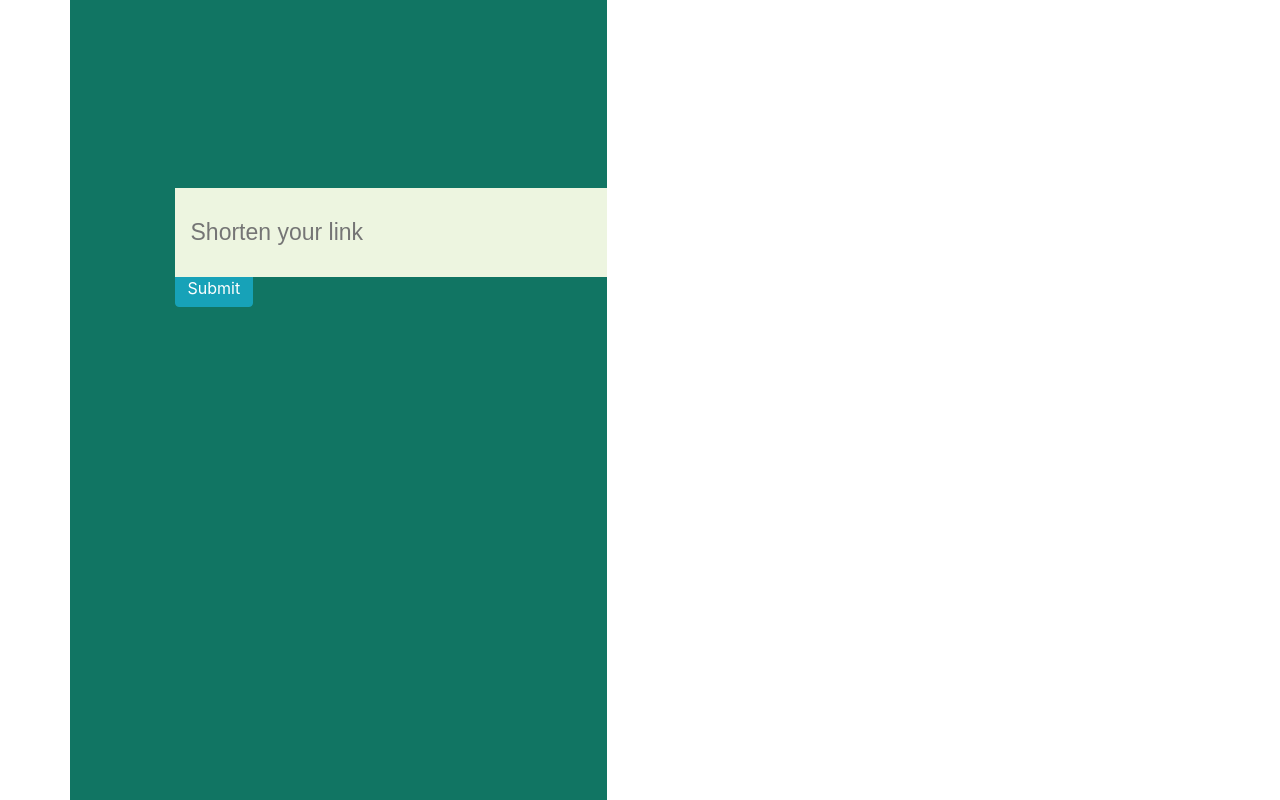
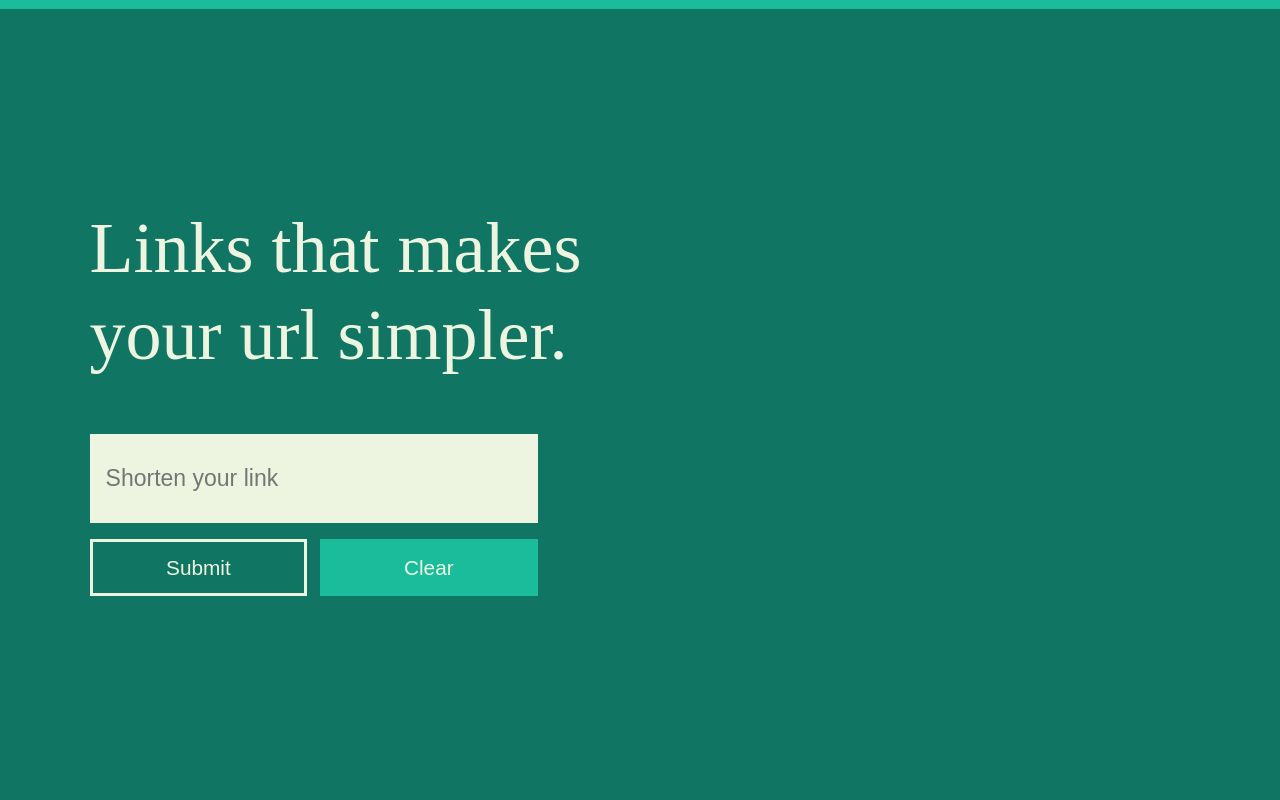
Before and after one commit to neerajp99/url_shortner, a React (Create React App) app in the folder client/: page /homepage in a window 1280 px wide. Built offline with nearby package versions, Linux system fonts and the light colour scheme.

Commit message:
Modified landing page with methods to show url, clear localstorage

```diff
--- a/client/src/components/Homepage.js
+++ b/client/src/components/Homepage.js
@@ -64,16 +64,26 @@ class Homepage extends Component {
     }
   }
 
-  openLink = event => {
+  clearLocal = event => {
     event.preventDefault();
-    axios.get();
+    this.setState({
+      listOfUrl: ""
+    });
+    localStorage.removeItem("shortUrl");
+    window.location.reload();
   };
 
   render() {
     return (
-      <div className="container">
       <div className="landing row">
-          <div className="col-md-8 m-auto">
+        <hr className="homeHr" />
+        <div className="col-md-6 landing-text">
+          <h4 className="landing-text-h4">
+            Links that makes your url simpler.
+          </h4>
+
+          <br />
+          <div className="urlForm">
             <form onSubmit={this.onSubmit}>
               <InputFieldGroup
                 placeholder="Shorten your link"
@@ -81,24 +91,50 @@ class Homepage extends Component {
                 value={this.state.initialUrl}
                 onChange={this.onChange}
               />
-              <input type="submit" className="btn btn-info " />
+              <button type="submit" className="submit-button">
+                Submit
+              </button>
+              <button onClick={this.clearLocal} className="submit-button">
+                {" "}
+                Clear{" "}
+              </button>
             </form>
           </div>
           <br />
-          <div className="col-md-8">
-            <div className="col-md-4">
+          <br />
+        </div>
+        {this.state.listOfUrl.length > 0 && (
+          <div className="url-display">
             {this.state.listOfUrl &&
               this.state.listOfUrl.map(url => (
-                  <div key={this.state.listOfUrl.indexOf(url)}>
-                    <h5 className="text-muted">{url[2]}</h5>
-                    <h4>{url[0]}</h4>
+                <div
+                  className="url-list-div"
+                  key={this.state.listOfUrl.indexOf(url)}
+                >
+                  <ul className="url-list">
+                    <li>
+                      <h5 className="text-muted url-initial">{url[2]}</h5>
+                    </li>
+                    <li>
+                      <h3 className="url-new">{url[0]}</h3>
+                    </li>
+                    <li>
                       <CopyToClipboard
                         text={url[0]}
                         onCopy={() => this.setState({ copied: true })}
                       >
-                      <button onClick={this.copyToClipboard}> Copy </button>
+                        <button
+                          onClick={this.copyToClipboard}
+                          className="copy-button"
+                        >
+                          {" "}
+                          Copy{" "}
+                        </button>
                       </CopyToClipboard>
+                    </li>
+                    <li>
                       <button
+                        className="open-button"
                         onClick={e => {
                           e.preventDefault();
                           axios
@@ -115,11 +151,12 @@ class Homepage extends Component {
                       >
                         Open
                       </button>
+                    </li>
+                  </ul>
                 </div>
               ))}
           </div>
-          </div>
-        </div>
+        )}
       </div>
     );
   }
```
Lines whose indentation alone changed are shown as unchanged.
